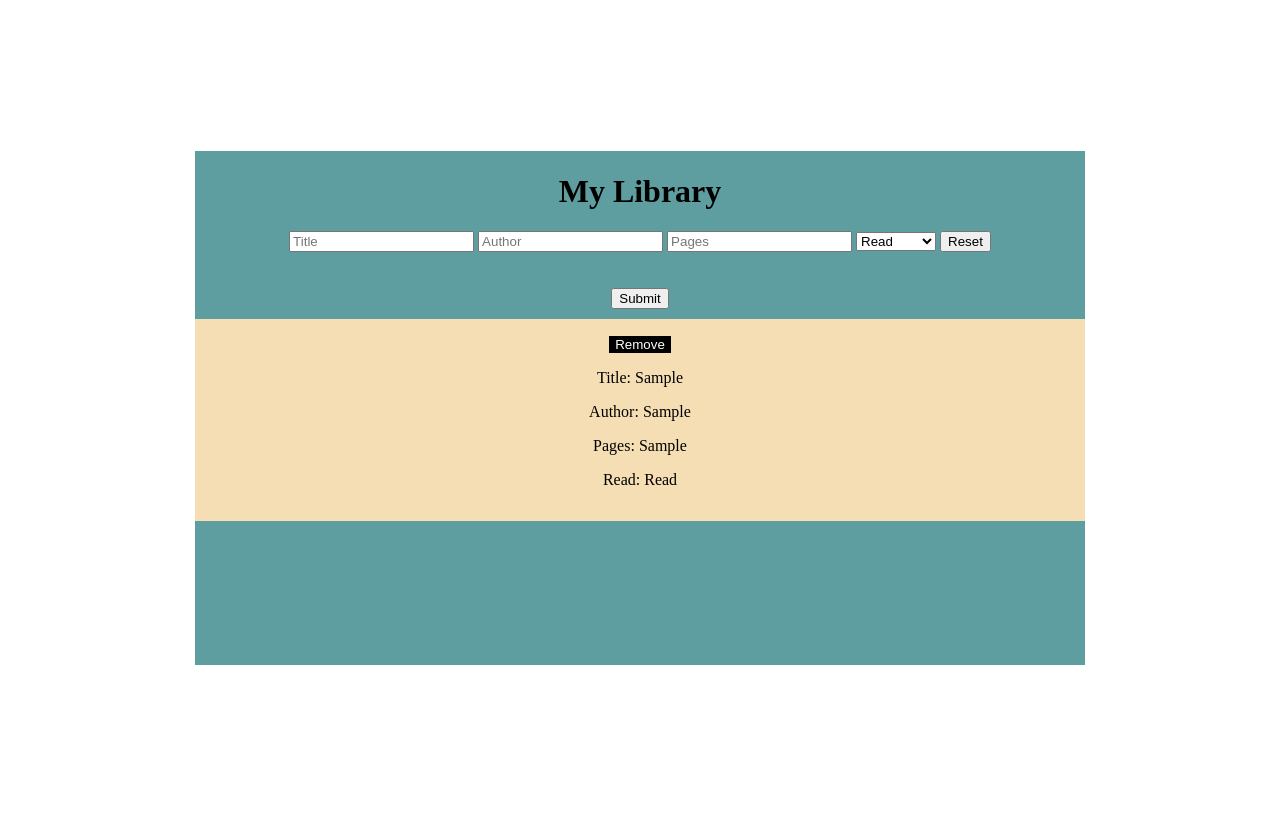
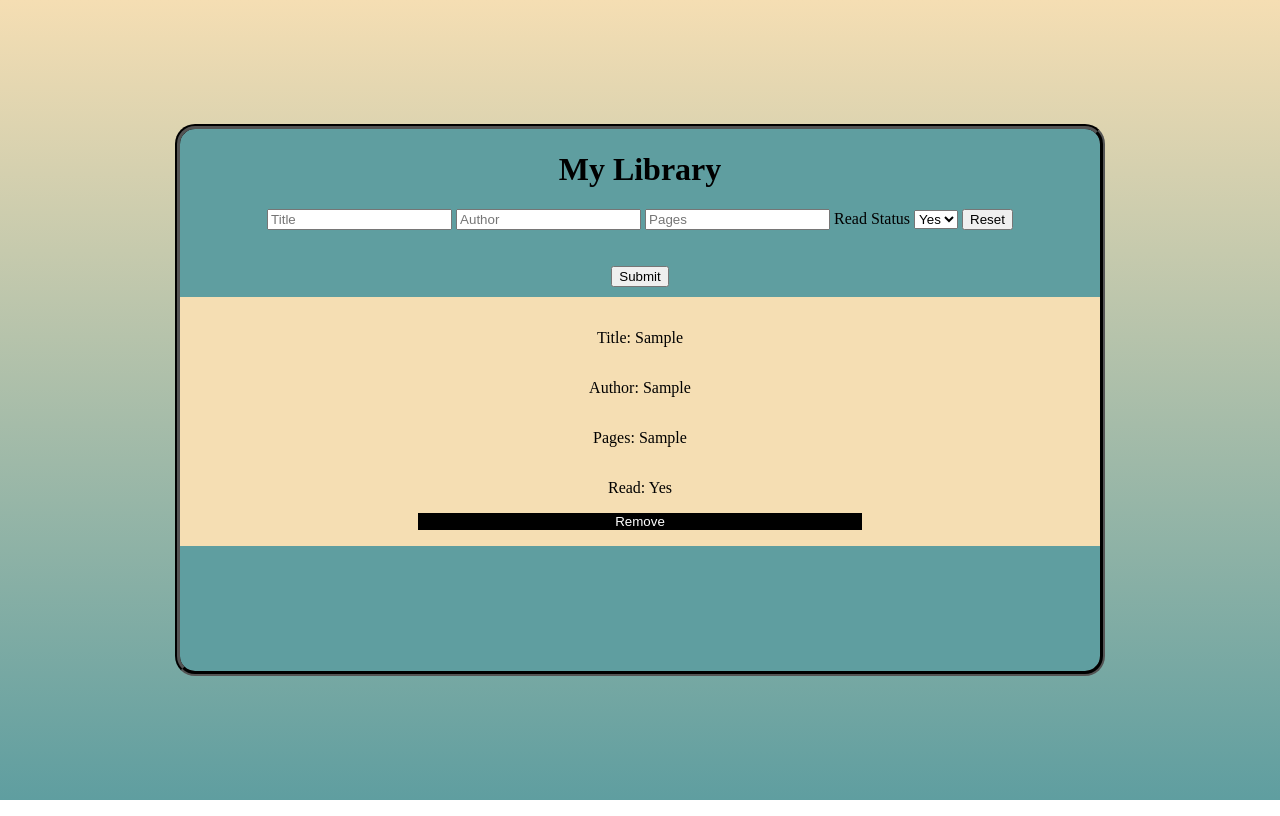
Before and after one commit to yoitsrakib/library, a plain HTML site: page index.html in a window 1280 px wide. Both pictures are taken after typing "Sample", "Sample", "Sample" into the empty fields and a click on the button "Submit". Drawn offline with Linux system fonts and the light colour scheme.

Commit message:
added some css

```diff
--- a/index.html
+++ b/index.html
@@ -18,10 +18,10 @@
             <input type="text" id="Title" placeholder="Title">
             <input type="text" id="Author"  placeholder="Author">
             <input type="text" id="Pages" placeholder="Pages">
-
+            <label for="Read">Read Status</label>
             <select name="read" id="Read">
-                <option value="Read">Read</option>
-                <option value="Not-read">Not-Read</option>
+                <option value="Yes">Yes</option>
+                <option value="No">No</option>
 
             </select>
 
--- a/styles.css
+++ b/styles.css
@@ -6,12 +6,14 @@
 }
 
 body {
+    margin: 0px;
     height: 100vh;
     display: grid;
     grid-template-areas:
     '. . .'
     '. main .'
     '. . .';
+    background: linear-gradient(to bottom, wheat , cadetblue);
 }
 
 .container {
@@ -19,17 +21,21 @@ body {
     background-color: cadetblue;
     text-align: center;
     overflow: auto;
+    border: 5px groove black;
+    border-radius: 20px;
 }
 
  .cards {
-    /* display: grid; */
     background-color: wheat;
-    gap: 2rem;
     padding: 1rem;
+    display: grid;
 }
 
 .removeButton {
     background-color: black;
     color: white;
     border: 0;
+    grid-row: 5/6;
+    width: 50%;
+    justify-self: center;
 }
```
